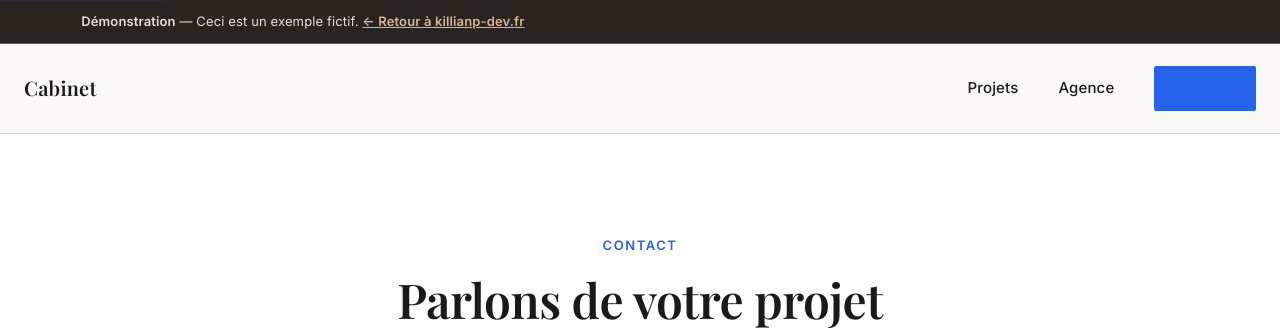
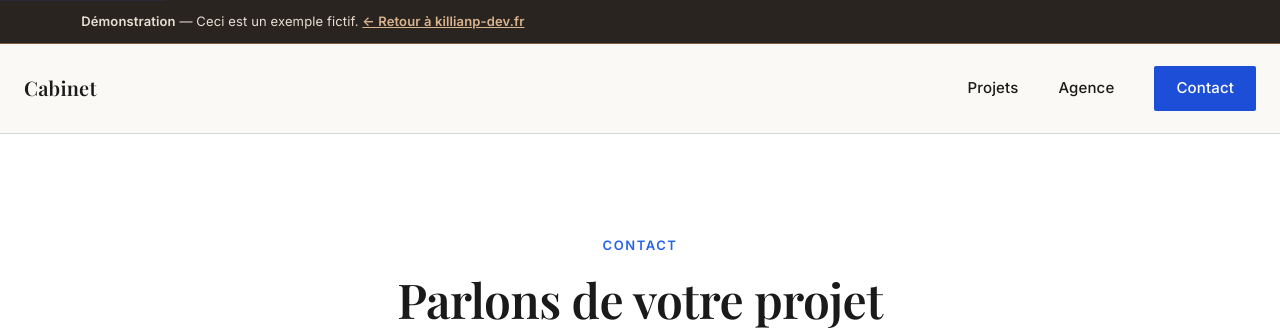
Before and after one commit to Killianp-dev/django-app, a Django app: page /demo-architecte/contact/ in a window 1280 px wide. Shown: the top 332 px of the page. Run offline with Django 5.2, Linux system fonts and the light colour scheme; data that the repository does not hold is empty.

Commit message:
fix(archi): bouton CTA Contact invisible sur sa propre page
Le [aria-current="page"] (0-2-0) écrasait le color: on-accent du
bouton --cta (0-1-0) avec la même couleur accent que son fond
=> texte invisible sur la page Contact. Ajout d'une règle dédiée
.archi-nav__link--cta[aria-current="page"] qui garde un texte clair
sur fond accent-hover.

Co-authored-by: Cursor <cursoragent@cursor.com>

```diff
--- a/src/static/archi/css/components/_nav.css
+++ b/src/static/archi/css/components/_nav.css
@@ -144,6 +144,15 @@
 .archi-nav__link--cta::after { display: none; }
 .archi-nav__link--cta:hover { background-color: var(--color-accent-hover); color: var(--color-on-accent); }
 
+/* Le bouton CTA garde son texte clair même "actif" (page Contact) :
+   sans ce correctif, [aria-current="page"] (couleur accent) écrase le
+   color: var(--color-on-accent) du bouton, qui se fond alors dans son
+   propre fond accent et devient invisible. */
+.archi-nav__link--cta[aria-current="page"] {
+    color: var(--color-on-accent);
+    background-color: var(--color-accent-hover);
+}
+
 /* Toggle mobile */
 .archi-nav-mobile-toggle {
     display: flex;
```
